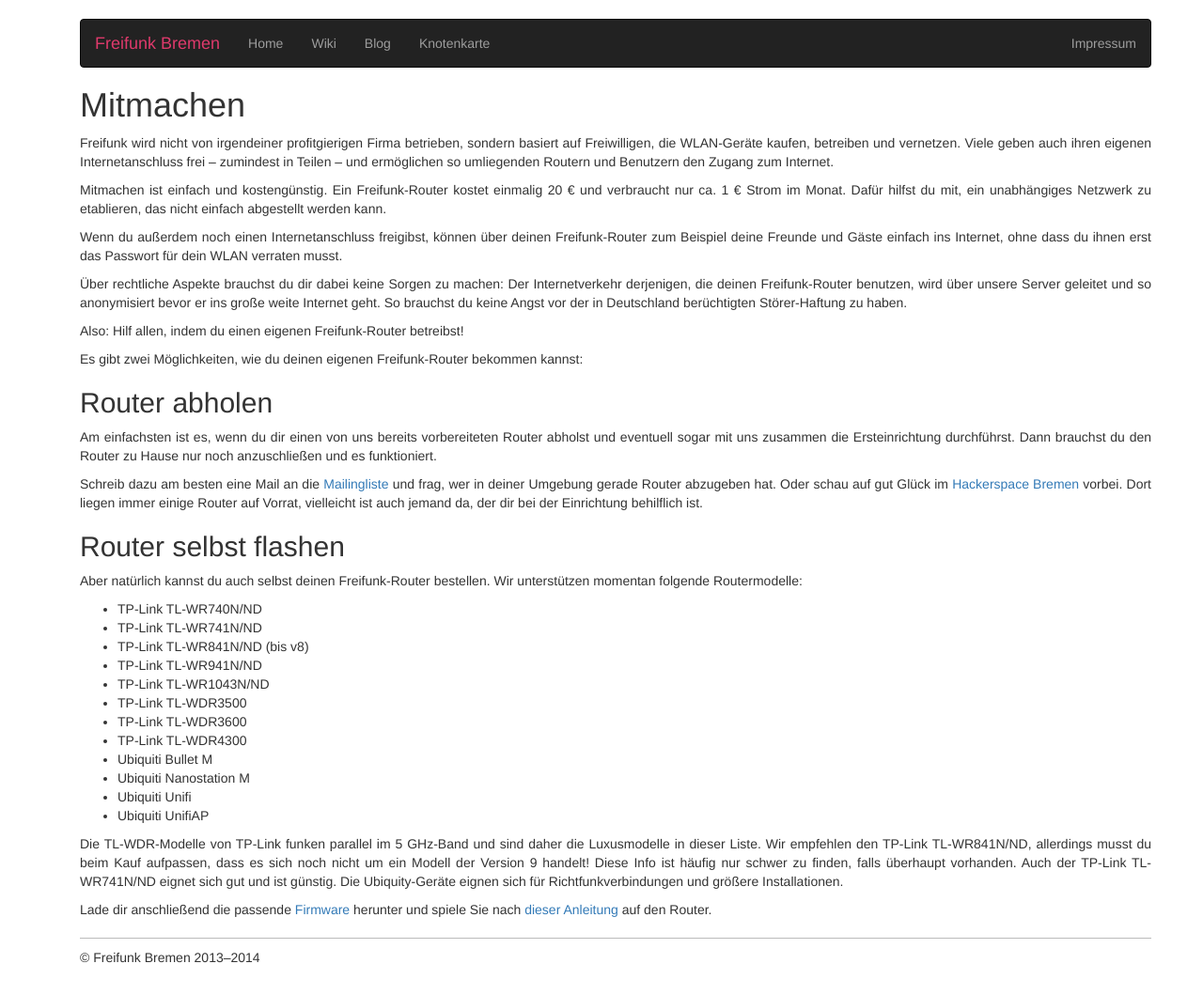
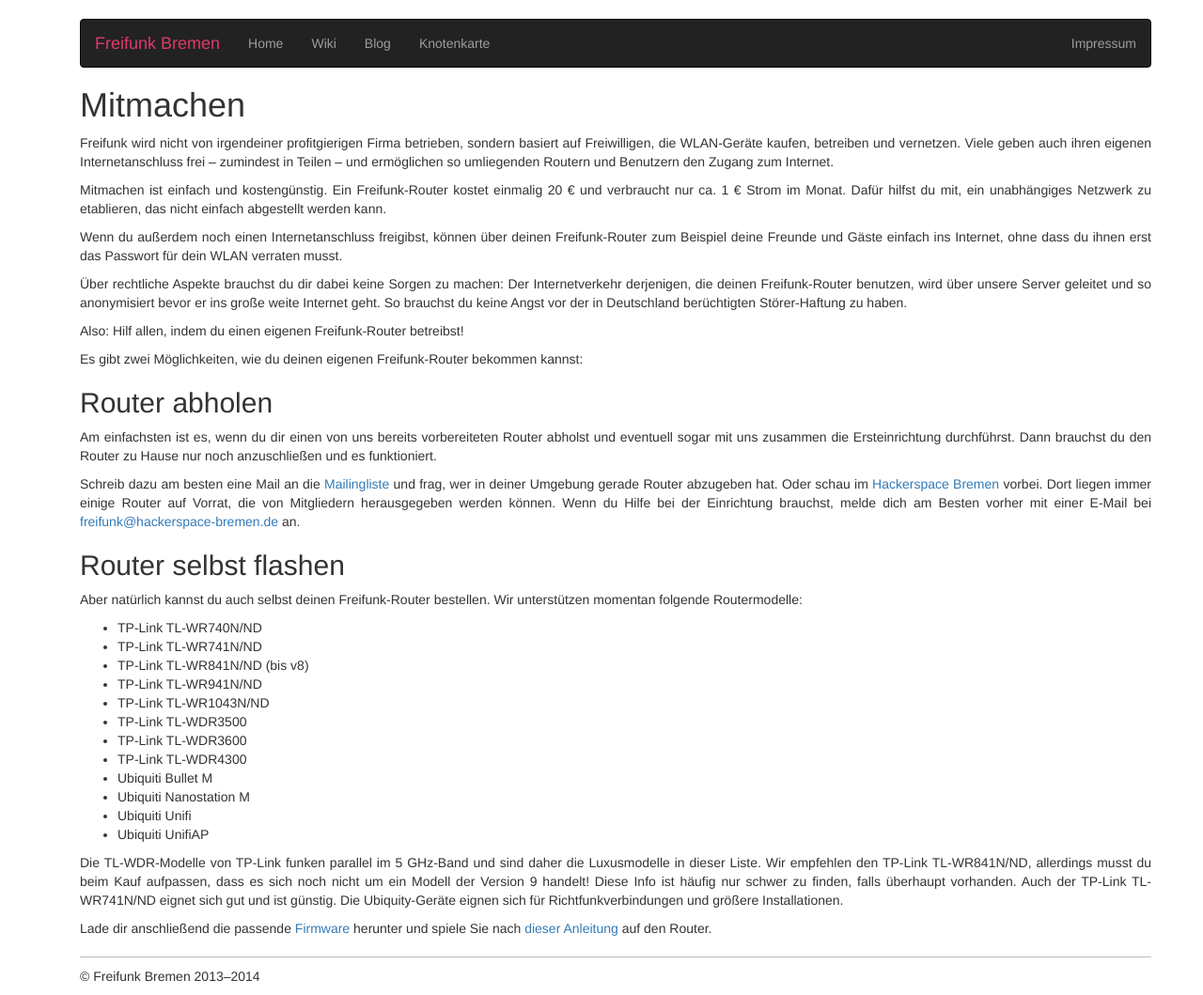
Before and after one commit to FreifunkBremen/bremen.freifunk.net, a Jekyll site: the page built from mitmachen.markdown, in a window 1280 px wide. Shown: the whole page at 94% size. Built offline with Jekyll 4.4.1, drawn with Linux system fonts in a browser that asks for light colours; nearby versions of some CDN libraries; Markdown is read by kramdown in place of the engine named in the settings.

Commit message:
updated mitmachen.markdown to change sentence about hackerspace

```diff
--- a/mitmachen.markdown
+++ b/mitmachen.markdown
@@ -20,7 +20,7 @@ Es gibt zwei Möglichkeiten, wie du deinen eigenen Freifunk-Router bekommen kann
 
 Am einfachsten ist es, wenn du dir einen von uns bereits vorbereiteten Router abholst und eventuell sogar mit uns zusammen die Ersteinrichtung durchführst. Dann brauchst du den Router zu Hause nur noch anzuschließen und es funktioniert.
 
-Schreib dazu am besten eine Mail an die [Mailingliste] und frag, wer in deiner Umgebung gerade Router abzugeben hat. Oder schau auf gut Glück im [Hackerspace Bremen][hshb] vorbei. Dort liegen immer einige Router auf Vorrat, vielleicht ist auch jemand da, der dir bei der Einrichtung behilflich ist.
+Schreib dazu am besten eine Mail an die [Mailingliste] und frag, wer in deiner Umgebung gerade Router abzugeben hat. Oder schau im [Hackerspace Bremen][hshb] vorbei. Dort liegen immer einige Router auf Vorrat, die von Mitgliedern herausgegeben werden können. Wenn du Hilfe bei der Einrichtung brauchst, melde dich am Besten vorher mit einer E-Mail bei <freifunk@hackerspace-bremen.de> an.
 
 ## Router selbst flashen
 Aber natürlich kannst du auch selbst deinen Freifunk-Router bestellen. Wir unterstützen momentan folgende Routermodelle:
```
